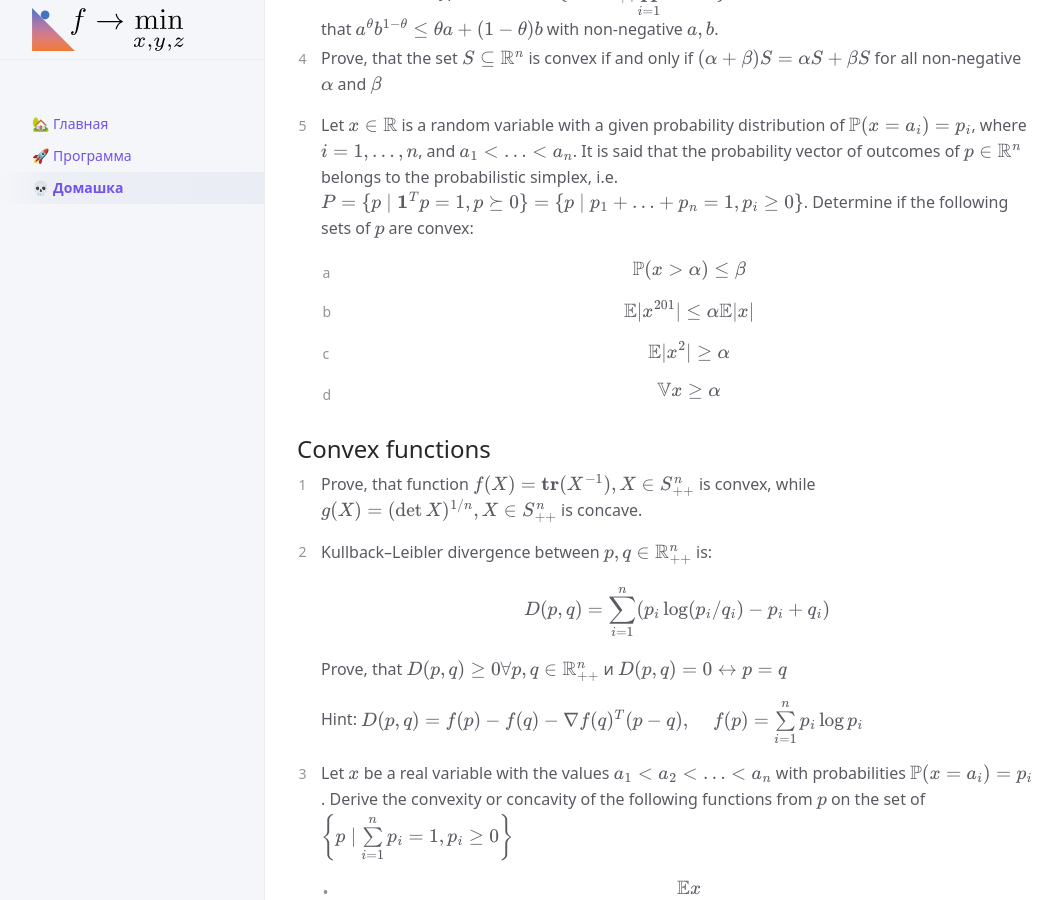
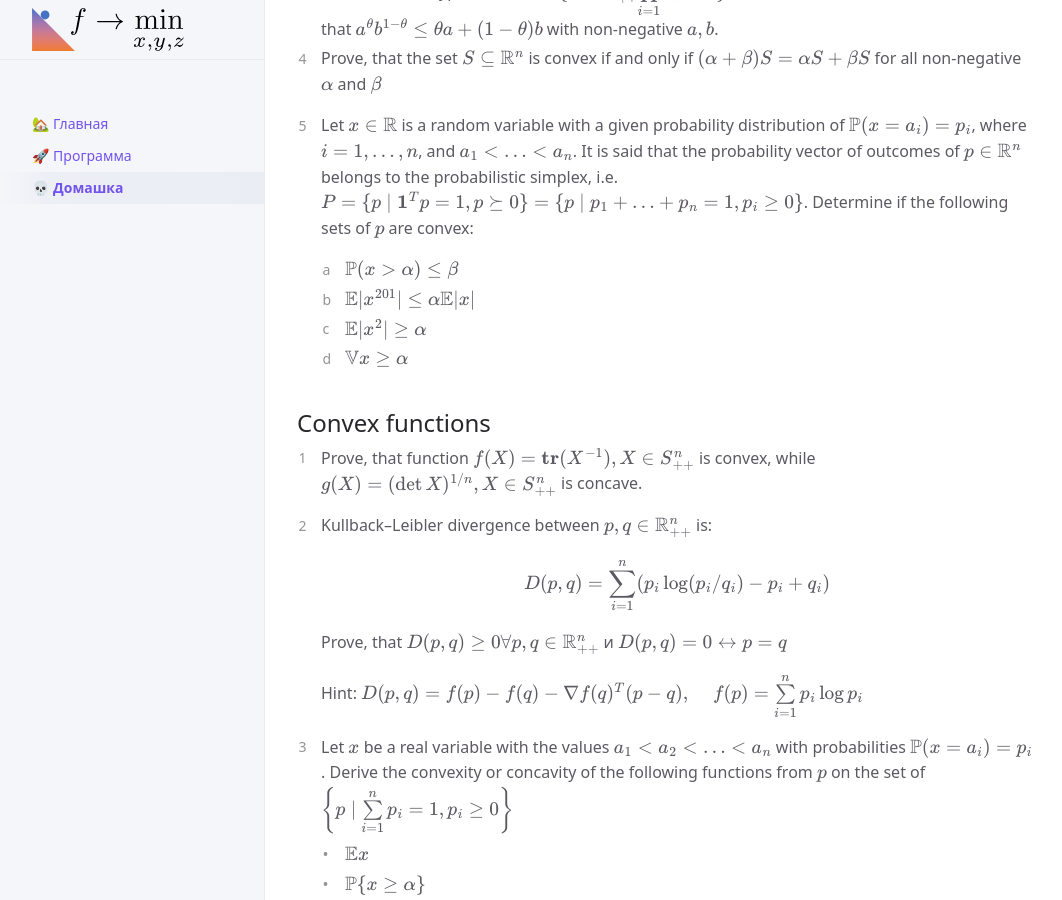
Before and after one commit to MerkulovDaniil/mipt21, a Jekyll site: the page built from homeworks.md, in a window 1280 px wide and 900 px high, scrolled down 1692 px. Shown: the whole window, without its empty margins (107-1169 px from the left). Built offline with Jekyll 4.4.1, drawn with Linux system fonts in a browser that asks for light colours; our own code applies the rules of GitHub Pages for plain Markdown files; formulas are drawn with MathJax 3; a script that is not in the unit is left out.

Commit message:
Update homeworks.md

````diff
--- a/homeworks.md
+++ b/homeworks.md
@@ -61,8 +61,6 @@
 
 ```
 
-
-
 ## Convex sets
 
 1. Prove that the set of square symmetric positive definite matrices is convex.
@@ -73,10 +71,10 @@
 1. Let $$x \in \mathbb{R}$$ is a random variable with a given probability distribution of $$\mathbb{P}(x = a_i) = p_i$$, where $$i = 1, \ldots, n$$, and $$a_1 < \ldots < a_n$$. It is said that the probability vector of outcomes of $$p \in \mathbb{R}^n$$ belongs to the probabilistic simplex, i.e. $$P = \{ p \mid \mathbf{1}^Tp = 1, p \succeq 0 \} = \{ p \mid p_1 + \ldots + p_n = 1, p_i \ge 0 \}$$.
     Determine if the following sets of $$p$$ are convex:
 
-	1. $$\mathbb{P}(x > \alpha) \le \beta$$
-	1. $$\mathbb{E} \vert x^{201}\vert \le \alpha \mathbb{E}\vert x \vert$$
-	1. $$\mathbb{E} \vert x^{2}\vert \ge \alpha $$
-	1. $$\mathbb{V}x \ge \alpha$$
+	1. \$$\mathbb{P}(x > \alpha) \le \beta$$
+	1. \$$\mathbb{E} \vert x^{201}\vert \le \alpha \mathbb{E}\vert x \vert$$
+	1. \$$\mathbb{E} \vert x^{2}\vert \ge \alpha $$
+	1. \$$\mathbb{V}x \ge \alpha$$
 
 ## Convex functions
 
@@ -94,12 +92,12 @@
 	D(p,q) = f(p) - f(q) - \nabla f(q)^T(p-q), \;\;\;\; f(p) = \sum\limits_{i=1}^n p_i \log p_i
 	$$
 1. Let $$x$$ be a real variable with the values $$a_1 < a_2 < \ldots < a_n$$ with probabilities $$\mathbb{P}(x = a_i) = p_i$$. Derive the convexity or concavity of the following functions from $$p$$ on the set of $$\left\{p \mid \sum\limits_{i=1}^n p_i = 1, p_i \ge 0 \right\}$$
-	* $$\mathbb{E}x$$
-	* $$\mathbb{P}\{x \ge \alpha\}$$
-	* $$\mathbb{P}\{\alpha \le x \le \beta\}$$
-	* $$\sum\limits_{i=1}^n p_i \log p_i$$
-	* $$\mathbb{V}x = \mathbb{E}(x - \mathbb{E}x)^2$$
-	* $$\mathbf{quartile}(x) = {\operatorname{inf}}\left\{ \beta \mid \mathbb{P}\{x \le \beta\} \ge 0.25 \right\}$$
+	* \$$\mathbb{E}x$$
+	* \$$\mathbb{P}\{x \ge \alpha\}$$
+	* \$$\mathbb{P}\{\alpha \le x \le \beta\}$$
+	* \$$\sum\limits_{i=1}^n p_i \log p_i$$
+	* \$$\mathbb{V}x = \mathbb{E}(x - \mathbb{E}x)^2$$
+	* \$$\mathbf{quartile}(x) = {\operatorname{inf}}\left\{ \beta \mid \mathbb{P}\{x \le \beta\} \ge 0.25 \right\}$$
 1.  Is the function returning the arithmetic mean of vector coordinates is a convex one: : $$a(x) = \frac{1}{n}\sum\limits_{i=1}^n x_i$$, what about geometric mean: $$g(x) = \prod\limits_{i=1}^n \left(x_i \right)^{1/n}$$?
 1. Is $$f(x) = -x \ln x - (1-x) \ln (1-x)$$ convex?
 1. Let $$f: \mathbb{R}^n \to \mathbb{R}$$ be the following function:
````
